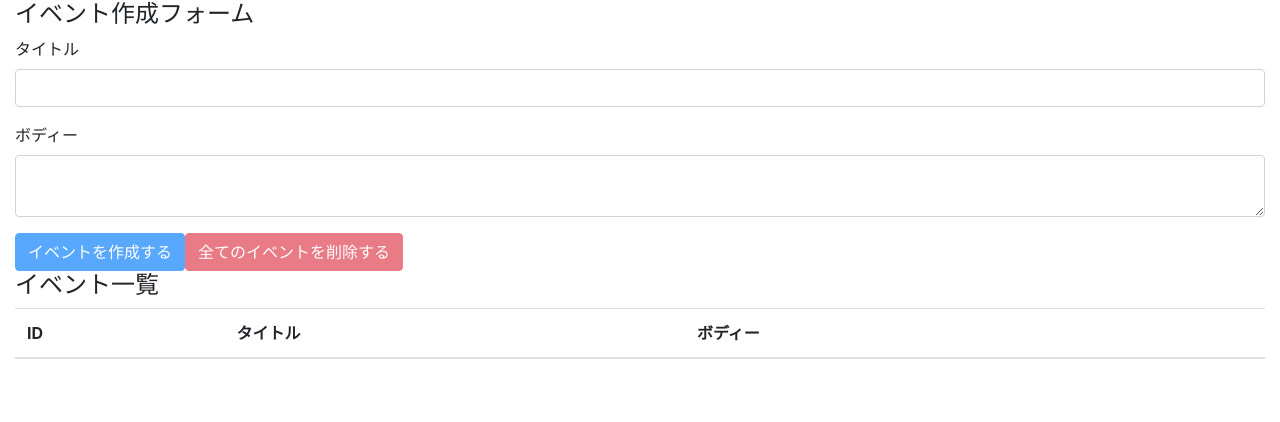
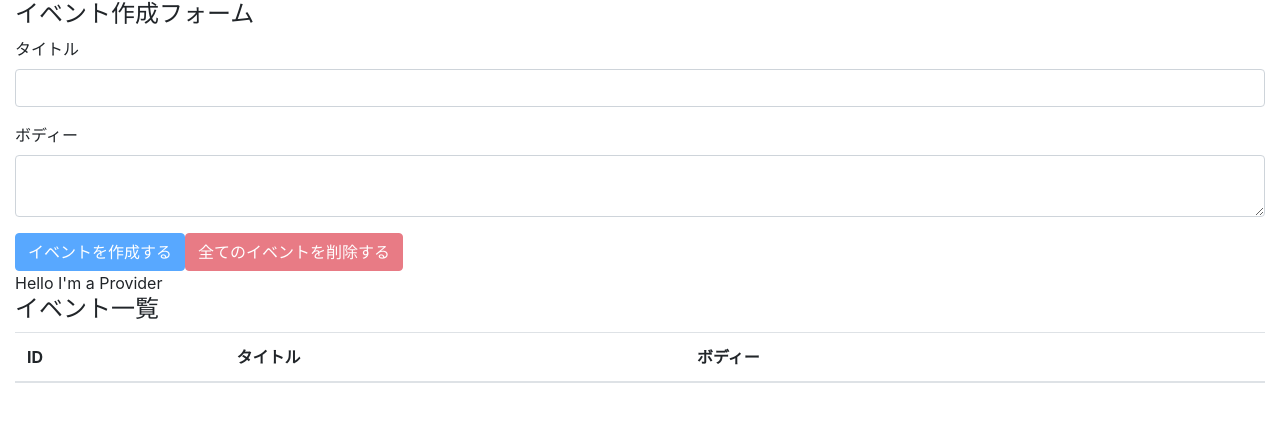
Before and after one commit to macotok/react-hooks, a React (Create React App) app: page / in a window 1280 px wide. Shown: the top 422 px of the page. Built offline with nearby package versions, Linux system fonts and the light colour scheme.

Commit message:
createContextのProviderとConsumerでデータのやり取り

```diff
--- a/src/components/App.js
+++ b/src/components/App.js
@@ -1,17 +1,20 @@
 import React, { useReducer } from 'react';
 import 'bootstrap/dist/css/bootstrap.min.css';
-import reducer from '../reducers';
 import EventForm from './EventForm';
 import Events from './Events';
+import AppContext from '../contexts/AppContext.js';
+import reducer from '../reducers';
 
 const App = () => {
   const [state, dispatch] = useReducer(reducer, []);
 
   return (
-    <div className="container-fluid">
-      <EventForm state={state} dispatch={dispatch} />
-      <Events state={state} dispatch={dispatch} />
-    </div>
+    <AppContext.Provider value="Hello I'm a Provider">
+      <div className="container-fluid">
+        <EventForm state={state} dispatch={dispatch} />
+        <Events state={state} dispatch={dispatch} />
+      </div>
+    </AppContext.Provider>
   );
 };
 
--- a/src/components/Events.js
+++ b/src/components/Events.js
@@ -1,9 +1,13 @@
 import React from 'react';
 import Event from './Event';
+import AppContext from '../contexts/AppContext';
 
 const Events = ({ state, dispatch }) => {
   return (
     <>
+      <AppContext.Consumer>
+        {value => <div>{value}</div>}
+      </AppContext.Consumer>
       <h4>イベント一覧</h4>
       <table className="table table-hover">
         <thead>
```
